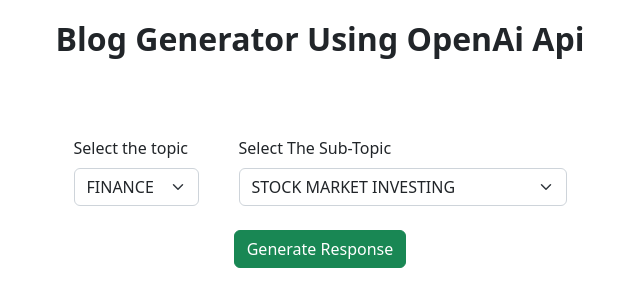
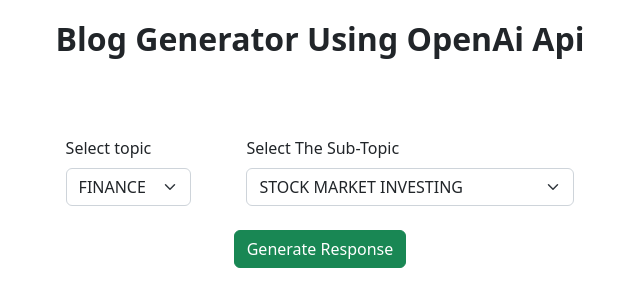
Before and after one commit to dharmjoshi236/chatgptbrower, a React (Create React App) app: page / in a window 1280 px wide. Shown: the top 306 px of the page, without its empty margins (320-960 px from the left). Built offline with nearby package versions, Linux system fonts and the light colour scheme.

Commit message:
ui-changes

```diff
--- a/src/components/Home.js
+++ b/src/components/Home.js
@@ -57,7 +57,7 @@
         <h3 style={{'marginTop':'20px', 'fontSize':'2rem', 'fontWeight':'bold', 'textAlign':'center'}}>Blog Generator Using OpenAi Api</h3>
         <div className='d-flex flex-row bd-highlight mb-3 justify-content-center'>
          <div>
-                <Form.Label style={{'marginTop':'70px'}} htmlFor="topic">Select the topic</Form.Label>
+                <Form.Label style={{'marginTop':'70px'}} htmlFor="topic">Select topic</Form.Label>
                 <Form.Select disabled={!!loading}  onChange={(e)=> setTopic(e.target.value)} value={topic} aria-label="Default select example">
                 {availableKeys.map((topicKey, index)=> (
                     <option id={index} selected value={topicKey}>{topicKey.toUpperCase()}</option>
@@ -65,7 +65,7 @@
                 </Form.Select>
          </div>
 
-         <div style={{'marginLeft':'40px'}}>
+         <div style={{'marginLeft':'5%'}}>
                 <Form.Label style={{'marginTop':'70px'}} htmlFor="topic">Select The Sub-Topic</Form.Label>
                 <Form.Select disabled={!!loading} onChange={(e)=> setSubTopic(e.target.value)} value={subTopic} aria-label="Default select example">
                     {getSubtopics(topic).map((subTopicKey, index)=> (
```
